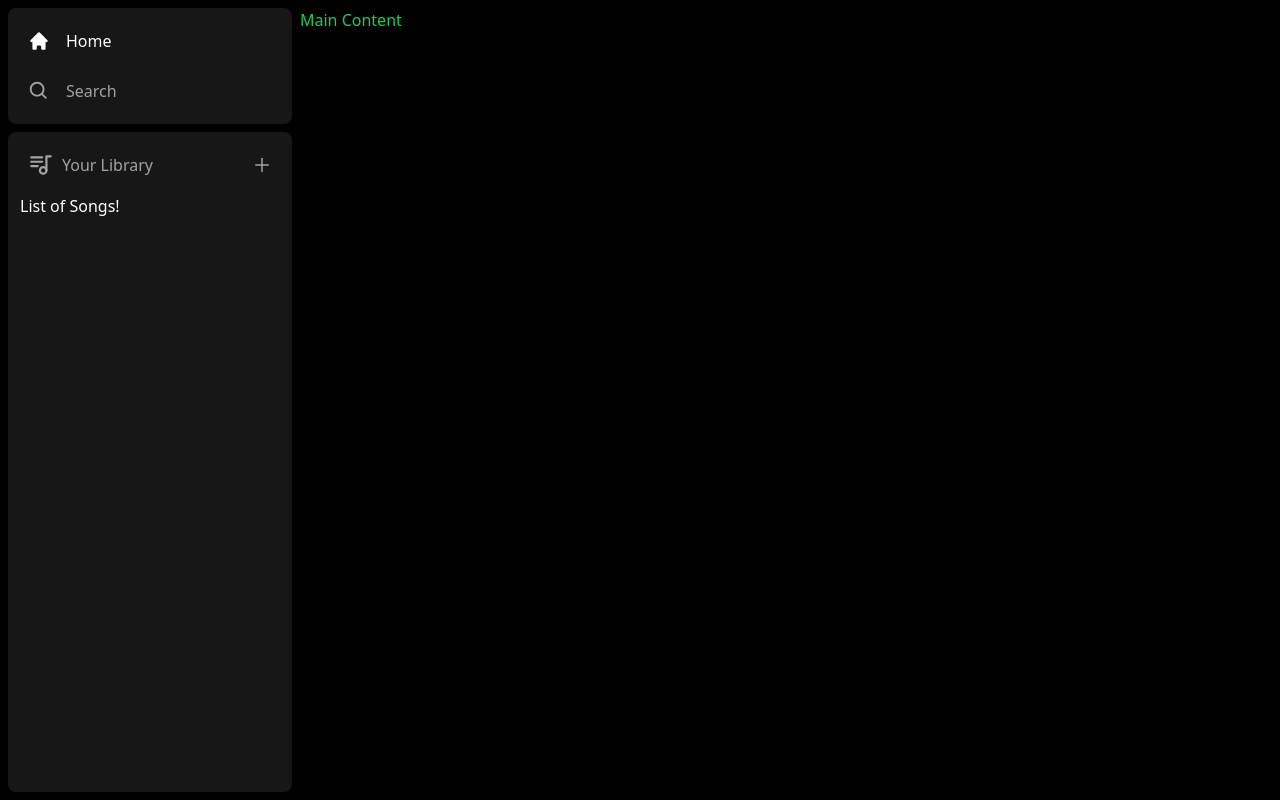
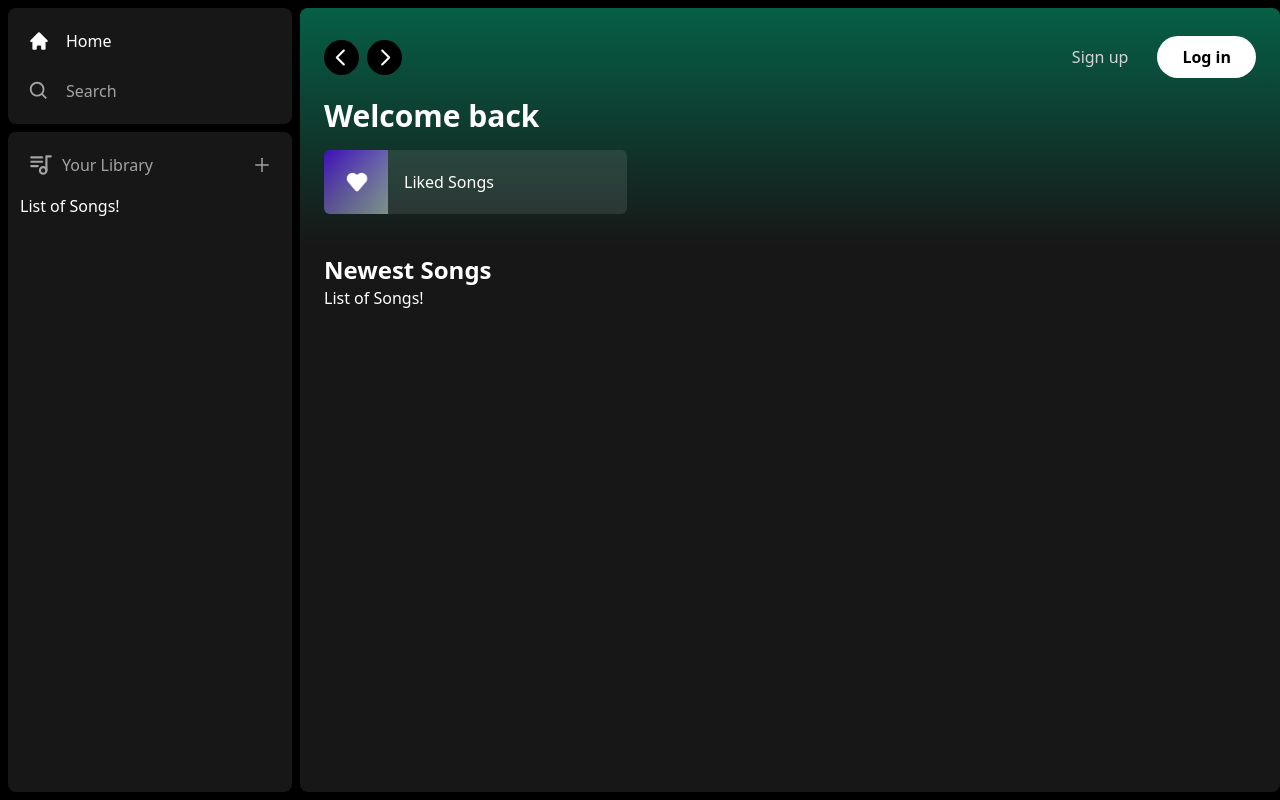
Before and after one commit to sorlros/clone-spotify-interactive-app, a Next.js app: page / in a window 1280 px wide. Built offline with nearby package versions, Linux system fonts and the light colour scheme.

Commit message:
layout 2

```diff
--- a/app/(site)/page.tsx
+++ b/app/(site)/page.tsx
@@ -1,3 +1,23 @@
+import Header from "@/components/Header";
+import ListItem from "@/components/ListItem";
+
 export default function Home() {
-	return <div className="text-green-500">Main Content</div>;
+	return (
+		<div className="bg-neutral-900 rounded-lg h-full w-full overflow-hidden overflow-y-auto">
+			<Header>
+				<div className="mb-2">
+					<h1 className="text-whtie text-3xl font-semibold">Welcome back</h1>
+					<div className="grid grid-cols-1 sm:grid-cols-2 xl:grid-cols-3 2xl:grid-cols-4 gap-3 mt-4">
+						<ListItem image="/images/liked.png" name="Liked Songs" href="liked" />
+					</div>
+				</div>
+			</Header>
+			<div className="mt-2 mb-7 px-6">
+				<div className="flex justify-between items-center">
+					<h1 className="text-white text-2xl font-semibold">Newest Songs</h1>
+				</div>
+				<div>List of Songs!</div>
+			</div>
+		</div>
+	);
 }
--- /dev/null
+++ b/components/Button.tsx
@@ -0,0 +1,41 @@
+import { forwardRef } from "react";
+import { twMerge } from "tailwind-merge";
+
+interface ButtonProps extends React.ButtonHTMLAttributes<HTMLButtonElement> {}
+
+const Button = forwardRef<HTMLButtonElement, ButtonProps>(
+	({ className, children, disabled, type = "button", ...props }, ref) => {
+		return (
+			<button
+				type={type}
+				className={twMerge(
+					`
+        w-full
+        rounded-full
+        bg-green-500
+        border
+        border-transparent
+        px-3
+        py-3
+        disabled:cursor-not-allowed
+        disabled:opacity-50
+        text-black
+        font-bold
+        hover:opacity-75
+        transition
+      `,
+					className
+				)}
+				disabled={disabled}
+				ref={ref}
+				{...props}
+			>
+				{children}
+			</button>
+		);
+	}
+);
+
+Button.displayName = "Button";
+
+export default Button;
--- /dev/null
+++ b/components/Header.tsx
@@ -0,0 +1,91 @@
+"use client";
+
+import { useRouter } from "next/navigation";
+import { twMerge } from "tailwind-merge";
+import { RxCaretLeft, RxCaretRight } from "react-icons/rx";
+import { HiHome } from "react-icons/hi";
+import { BiSearch } from "react-icons/bi";
+import Button from "./Button";
+
+interface HeaderProps {
+	children: React.ReactNode;
+	className?: string;
+}
+
+const Header: React.FC<HeaderProps> = ({ children, className }) => {
+	const router = useRouter();
+
+	const handleLogout = () => {
+		// functional logic
+	};
+
+	return (
+		<div
+			className={twMerge(
+				`
+    h-fit
+    bg-gradient-to-b
+    from-emerald-800
+    p-6
+  `,
+				className
+			)}
+		>
+			<div className="w-full mb-4 flex items-center justify-between">
+				<div className="hidden md:flex gap-x-2 items-center">
+					<button
+						className="rounded-full bg-black flex items-center justify-center hover:opacity-75 transition"
+						onClick={() => router.back()}
+					>
+						<RxCaretLeft className="text-white" size={35} />
+					</button>
+					<button
+						className="rounded-full bg-black flex items-center justify-center hover:opacity-75 transition"
+						onClick={() => router.forward()}
+					>
+						<RxCaretRight className="text-white" size={35} />
+					</button>
+				</div>
+				<div className="flex md:hidden gap-x-2 items-center">
+					<button className="rounded-full p-2 bg-white flex items-center justify-center hover:opacity-75 transition">
+						<HiHome className="text-black" size={20} />
+					</button>
+					<button className="rounded-full p-2 bg-white flex items-center justify-center hover:opacity-75 transition">
+						<BiSearch className="text-black" size={20} />
+					</button>
+				</div>
+				<div className="flex justify-between items-center gap-x-4">
+					<>
+						<div>
+							<Button
+								onClick={() => {}}
+								className="
+                  bg-transparent
+                  text-neutral-300
+                  font-medium
+                "
+							>
+								Sign up
+							</Button>
+						</div>
+						<div>
+							<Button
+								onClick={() => {}}
+								className="
+                  bg-white
+                  px-6
+                  py-2
+                "
+							>
+								Log in
+							</Button>
+						</div>
+					</>
+				</div>
+			</div>
+			{children}
+		</div>
+	);
+};
+
+export default Header;
--- /dev/null
+++ b/components/ListItem.tsx
@@ -0,0 +1,35 @@
+"use client";
+
+import Image from "next/image";
+import { useRouter } from "next/navigation";
+import { FaPlay } from "react-icons/fa";
+
+interface ListItemProps {
+	image: string;
+	name: string;
+	href: string;
+}
+
+const ListItem: React.FC<ListItemProps> = ({ image, name, href }) => {
+	const router = useRouter();
+
+	const onClick = () => {
+		router.push(href);
+	};
+	return (
+		<button
+			onClick={onClick}
+			className="relative group flex items-center rounded-md overflow-hidden gap-x-4 bg-neutral-100/10 hover:bg-neutral-100/20 transition pr-4"
+		>
+			<div className="relative min-h-[64px] min-w-[64px]">
+				<Image className="object-cover" fill src={image} alt="Image" />
+			</div>
+			<p className="font-medium truncate py-5">{name}</p>
+			<div className="absolute transition opacity-0 rounded-full flex items-center justify-center bg-green-500 p-4 drop-shadow-md right-5 group-hover:opacity-100 hover:scale-110">
+				<FaPlay className="text-black" />
+			</div>
+		</button>
+	);
+};
+
+export default ListItem;
```
Also changed, not shown: public/images/liked.png (added).
